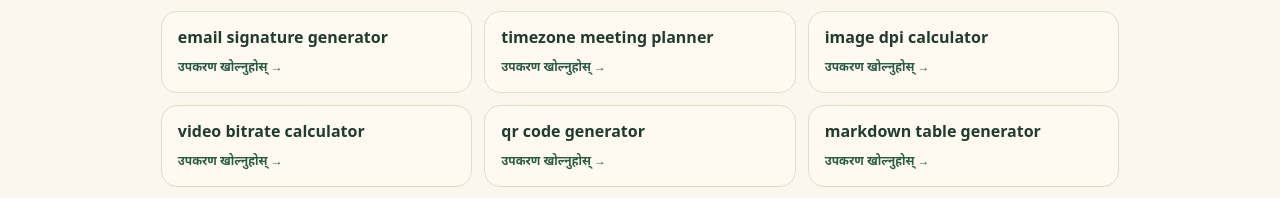
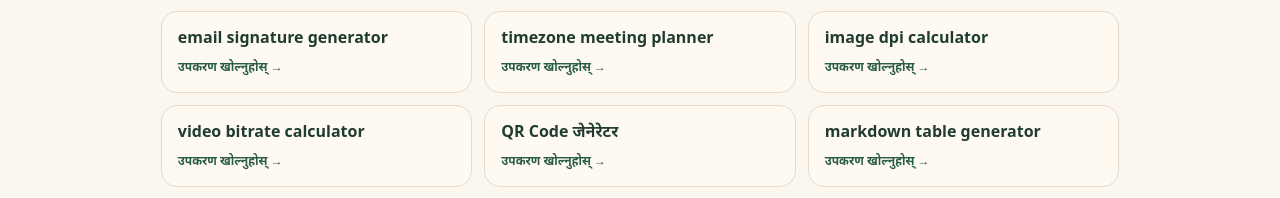
Before and after one commit to pokhrelniroj94-bot/PDFora, a Next.js app in the folder frontend/: page /ne/tools in a window 1280 px wide. Shown: the part 8208-8406 px from the top of the page. Built offline with nearby package versions, Linux system fonts and the light colour scheme; no server answers.

Commit message:
Show a Nepali QR label in the tools directory

```diff
--- a/frontend/app/[locale]/tools/page.tsx
+++ b/frontend/app/[locale]/tools/page.tsx
@@ -33,6 +33,7 @@ export const metadata: Metadata = {
 };
 
 const names: Record<string, string> = {
+  "qr-code-generator": "QR Code जेनेरेटर",
   "nepali-digit-converter":"नेपाली अंक रूपान्तरण","nepali-number-converter":"नेपाली संख्या रूपान्तरण","nepali-date-converter":"वि.सं. र ई.सं. मिति रूपान्तरण",
   "nepal-land-area-converter":"रोपनी–आना–पैसा–दाम रूपान्तरण","nepali-vat-calculator":"नेपाल VAT हिसाब","neb-gpa-calculator":"NEB GPA हिसाब",
   "word-character-counter":"शब्द तथा अक्षर गणक","case-converter":"अक्षर शैली रूपान्तरण","remove-duplicate-lines":"दोहोरो लाइन हटाउने","sort-lines":"लाइन क्रम मिलाउने",
```
